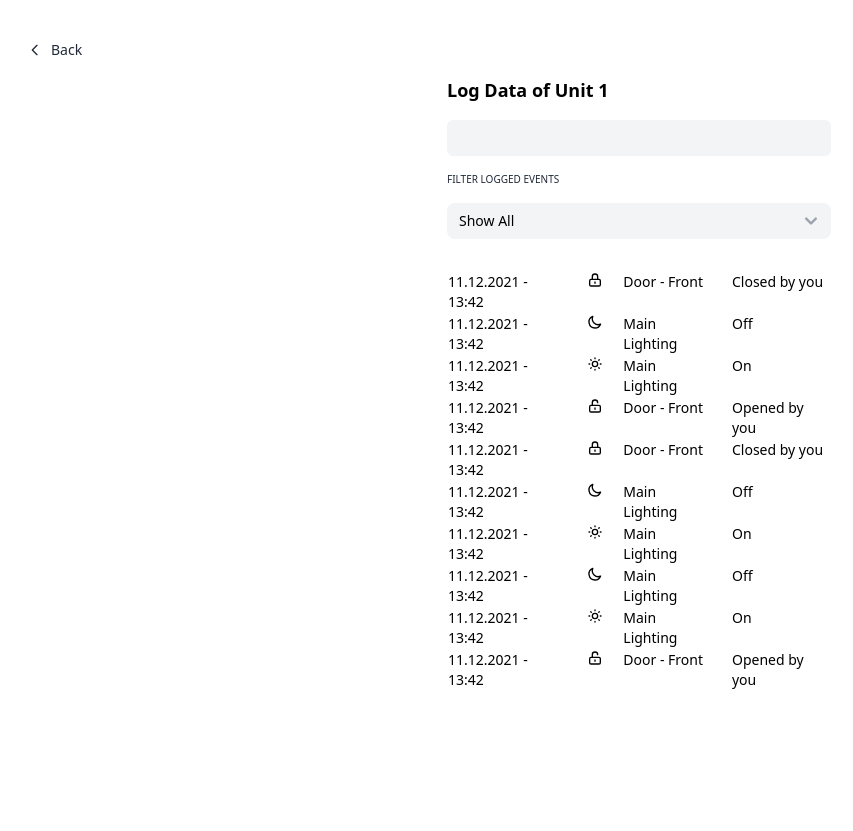
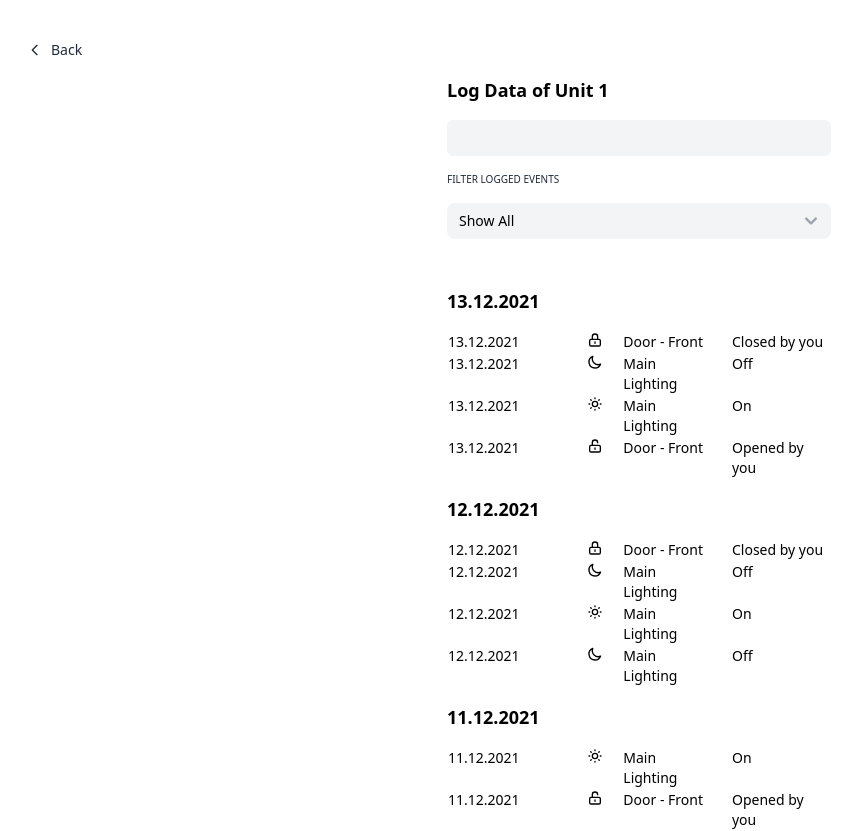
Before and after one commit to Pedropfuenmayor/Log-Screens, a Next.js app: page / in a window 1280 px wide. Shown: the whole page, without its empty margins (1-854 px from the left). Before the commit the page ends 800 px from the top, so only its background shows below. Built offline with nearby package versions, Linux system fonts and the light colour scheme.

Commit message:
date label

```diff
--- a/components/ui/Table.tsx
+++ b/components/ui/Table.tsx
@@ -1,4 +1,3 @@
-
 import { ActivityAlertLogType } from "../../models/models";
 import {
   LockClosedIcon,
@@ -9,70 +8,70 @@ import {
 
 const activityAlertLogData: ActivityAlertLogType[] = [
   {
-    timestamp: "11.12.2021 - 13:42",
+    timestamp: "13.12.2021",
     device: "Door - Front",
     description: "Closed by you",
     icon: LockClosedIcon,
     type: "Notification",
   },
   {
-    timestamp: "11.12.2021 - 13:42",
+    timestamp: "13.12.2021",
     device: "Main Lighting",
     description: "Off",
     icon: MoonIcon,
     type: "Notification",
   },
   {
-    timestamp: "11.12.2021 - 13:42",
+    timestamp: "13.12.2021",
     device: "Main Lighting",
     description: "On",
     icon: SunIcon,
     type: "Notification",
   },
   {
-    timestamp: "11.12.2021 - 13:42",
+    timestamp: "13.12.2021",
     device: "Door - Front",
     description: "Opened by you",
     icon: LockOpenIcon,
     type: "Notification",
   },
   {
-    timestamp: "11.12.2021 - 13:42",
+    timestamp: "12.12.2021",
     device: "Door - Front",
     description: "Closed by you",
     icon: LockClosedIcon,
     type: "Notification",
   },
   {
-    timestamp: "11.12.2021 - 13:42",
+    timestamp: "12.12.2021",
     device: "Main Lighting",
     description: "Off",
     icon: MoonIcon,
     type: "Notification",
   },
   {
-    timestamp: "11.12.2021 - 13:42",
+    timestamp: "12.12.2021",
     device: "Main Lighting",
     description: "On",
     icon: SunIcon,
     type: "Notification",
   },
   {
-    timestamp: "11.12.2021 - 13:42",
+    timestamp: "12.12.2021",
     device: "Main Lighting",
     description: "Off",
     icon: MoonIcon,
     type: "Notification",
   },
   {
-    timestamp: "11.12.2021 - 13:42",
+    timestamp: "11.12.2021",
     device: "Main Lighting",
     description: "On",
     icon: SunIcon,
     type: "Notification",
   },
   {
-    timestamp: "11.12.2021 - 13:42",
+    timestamp: "11.12.2021",
     device: "Door - Front",
     description: "Opened by you",
     icon: LockOpenIcon,
@@ -80,14 +79,34 @@ const activityAlertLogData: ActivityAlertLogType[] = [
   },
 ];
 
+function getLogsByDate(logs: ActivityAlertLogType[]) {
+  const logsByDate = {};
+  logs.forEach((log) => {
+    if (logsByDate.hasOwnProperty(log.timestamp)) {
+      logsByDate[log.timestamp].push(log);
+    } else {
+      logsByDate[log.timestamp] = [log];
+    }
+  });
+
+  return logsByDate;
+}
+
+const logsByDate = getLogsByDate(activityAlertLogData);
+
 export default function Table() {
   return (
     <div className="relative overflow-x-auto mt-8">
       <table className="w-72 text-[10px] text-left m-auto sm:text-sm sm:w-96">
         <tbody className="">
-          {activityAlertLogData.map((log, i) => (
+          {Object.keys(logsByDate).map((date, i) => (
+            <div>
+              <h3 className="font-bold my-4 m-auto text-lg w-72 sm:w-96">{date}</h3>
+              {logsByDate[date].map((log, i) => (
                 <tr key={i} className="bg-white flex justify-between">
-              <td className="w-[89px] sm:w-[120px]">{log.timestamp}</td>
+                  <td className=" w-[89px] sm:w-[120px]">
+                    {log.timestamp}
+                  </td>
                   <td className="w-[18px]">
                     <log.icon className="h-4 w-4" />
                   </td>
@@ -95,6 +114,8 @@ export default function Table() {
                   <td className="w-[75px] sm:w-[100px]">{log.description}</td>
                 </tr>
               ))}
+            </div>
+          ))}
         </tbody>
       </table>
     </div>
```
Lines whose indentation alone changed are shown as unchanged.
